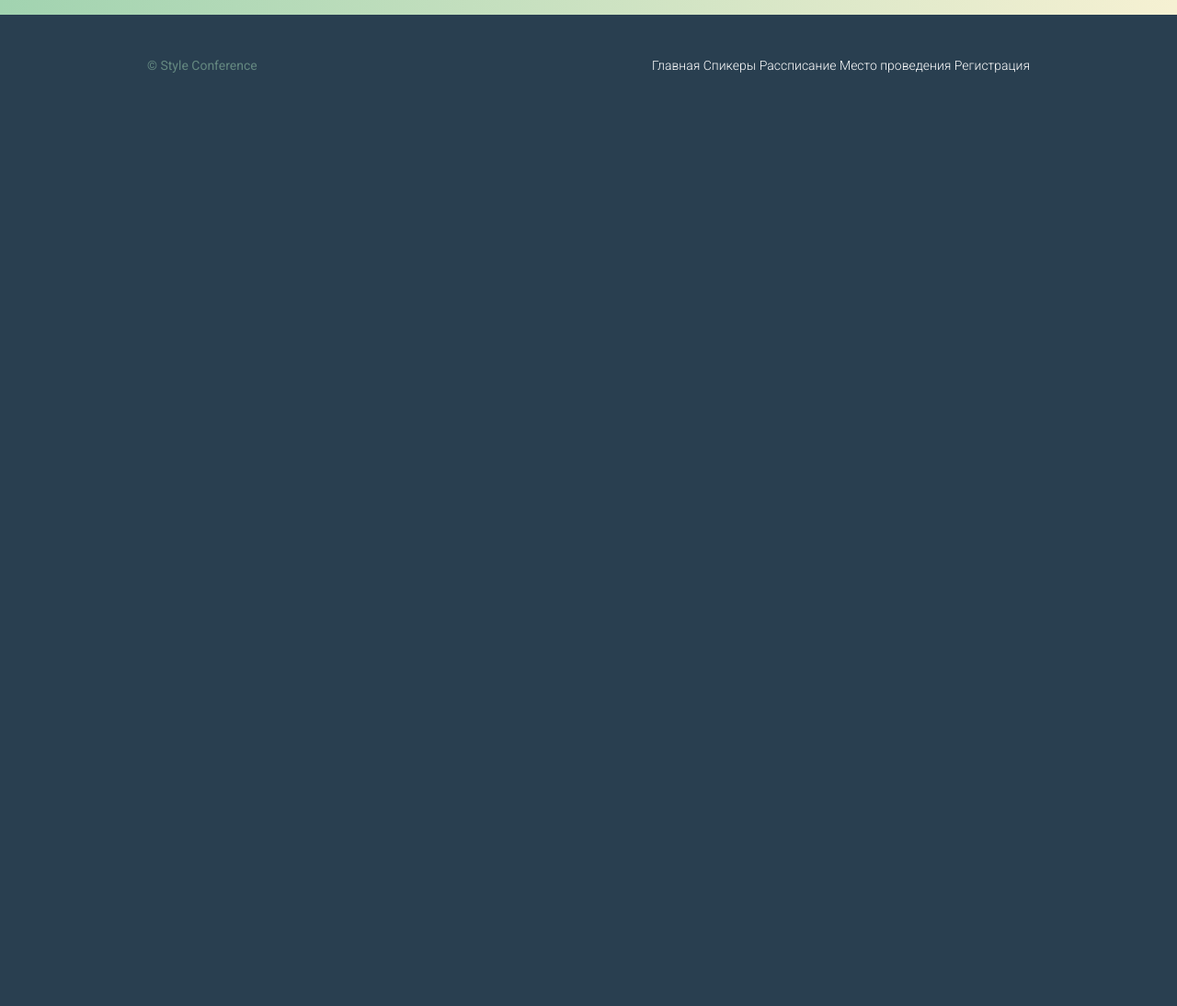
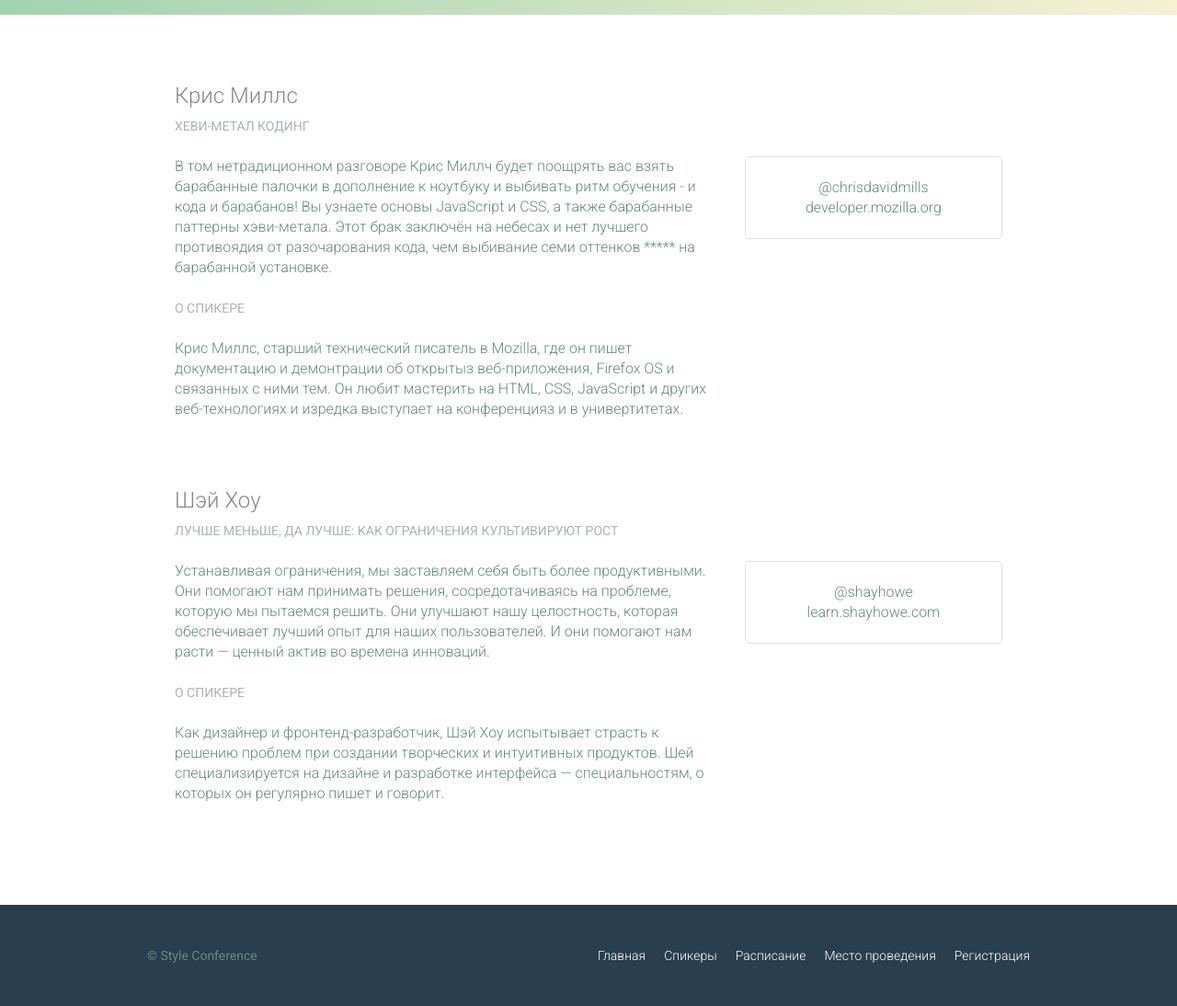
Before and after one commit to ovanse/study-stylesConference, a plain HTML site: page speakers.html in a window 1280 px wide. Shown: the part 380-1474 px from the top of the page at 92% size. Before the commit the page ends 800 px from the top, so only its background shows below. Drawn offline with Linux system fonts and the light colour scheme.

Commit message:
after lists

```diff
--- a/assets/stylesheets/main.css
+++ b/assets/stylesheets/main.css
@@ -310,3 +310,27 @@ ClearFix
 .nav {
   text-align: right;
 }
+.nav li {
+  display: inline-block;
+  margin: 0 10px;
+  vertical-align: top;
+}
+.nav li:last-child {
+  margin-right: 0;
+}
+
+/*
+=================================================
+Спикеры
+=================================================
+*/
+.speaker-info {
+  border: 1px solid #dfe2e5;
+  border-radius: 5px;
+  margin-top: 88px;
+  padding: 22px 0;
+  text-align: center;
+}
+.speaker {
+  margin-bottom: 44px;
+}
--- a/speakers.html
+++ b/speakers.html
@@ -13,11 +13,13 @@
       </h1>
       <h3 class="tagline">24&ndash;26 августа &mdash; Чикаго, штат Иллинойс</h3>
       <nav class="nav primary-nav">
-        <a href="index.html">Главная</a>
-        <a href="speakers.html">Спикеры</a>
-        <a href="schedule.html">Рассписание</a>
-        <a href="venue.html">Место проведения</a>
-        <a href="register.html">Регистрация</a>
+        <ul>
+          <li><a href="index.html">Главная</a></li><!--
+          --><li><a href="speakers.html">Спикеры</a></li><!--
+          --><li><a href="schedule.html">Расписание</a></li><!--
+          --><li><a href="venue.html">Место проведения</a></li><!--
+          --><li><a href="register.html">Регистрация</a></li>
+        </ul>
       </nav>
     </header>
     <section class="row-alt">
@@ -26,14 +28,54 @@
         <p>Мы рады приветствовать более двадцати спикеров, готовых представить новейшие технологии в отрасли. Готовьтесь к вдохновляющей феерии.</p>
       </div>
     </section>
-    <footer class="container primary-footer group">
+    <section class="row">
+      <div class="grid">
+        <section class="speaker" id="chris-mills">
+          <div class="col-2-3">
+            <h2>Крис Миллс</h2>
+            <h5>Хеви-метал кодинг</h5>
+            <p>В том нетрадиционном разговоре Крис Миллч будет поощрять вас взять барабанные палочки в дополнение к ноутбуку и выбивать ритм обучения - и кода и барабанов! Вы узнаете основы JavaScript и CSS, а также барабанные паттерны хэви-метала. Этот брак заключён на небесах и нет лучшего противоядия от разочарования кода, чем выбивание семи оттенков ***** на барабанной установке.</p>
+            <h5>О спикере</h5>
+            <p>Крис Миллс, старший технический писатель в Mozilla, где он пишет документацию и демонтрации об открытыз веб-приложения, Firefox OS и связанных с ними тем. Он любит мастерить на HTML, CSS, JavaScript и других веб-технологиях и изредка выступает на конференцияз и в универтитетах.</p>
+          </div><!--
+          --><aside class="col-1-3">
+            <div class="speaker-info">
+              <ul>
+                <li><a href="https://twitter.com/chrisdavidmills">@chrisdavidmills</a></li>
+                <li><a href="http://developer.mozilla.org">developer.mozilla.org</a></li>
+              </ul>
+            </div>
+          </aside>
+        </section>
+        <section class="speaker" id="shay-howe">
+          <div class="col-2-3">
+            <h2>Шэй Хоу</h2>
+            <h5>Лучше меньше, да лучше: как ограничения культивируют рост</h5>
+            <p>Устанавливая ограничения, мы заставляем себя быть более продуктивными. Они помогают нам принимать решения, сосредотачиваясь на проблеме, которую мы пытаемся решить. Они улучшают нашу целостность, которая обеспечивает лучший опыт для наших пользователей. И они помогают нам расти — ценный актив во времена инноваций.</p>
+            <h5>О спикере</h5>
+            <p>Как дизайнер и фронтенд-разработчик, Шэй Хоу испытывает страсть к решению проблем при создании творческих и интуитивных продуктов. Шей специализируется на дизайне и разработке интерфейса — специальностям, о которых он регулярно пишет и говорит.</p>
+          </div><!--
+          --><aside class="col-1-3">
+            <div class="speaker-info">
+              <ul>
+                <li><a href="https://twitter.com/shayhowe">@shayhowe</a></li>
+                <li><a href="http://learn.shayhowe.com">learn.shayhowe.com</a></li>
+              </ul>
+            </div>
+          </aside>
+        </section>
+      </div>
+    </section>
+    <footer class="primary-footer container group">
       <small>&copy; Style Conference</small>
       <nav class="nav">
-        <a href="index.html">Главная</a>
-        <a href="speakers.html">Спикеры</a>
-        <a href="schedule.html">Рассписание</a>
-        <a href="venue.html">Место проведения</a>
-        <a href="register.html">Регистрация</a>
+        <ul>
+          <li><a href="index.html">Главная</a></li><!--
+          --><li><a href="speakers.html">Спикеры</a></li><!--
+          --><li><a href="schedule.html">Расписание</a></li><!--
+          --><li><a href="venue.html">Место проведения</a></li><!--
+          --><li><a href="register.html">Регистрация</a></li>
+        </ul>
       </nav>
     </footer>
   </body>
```
Also changed, not shown: index.html (+20 -13 lines), register.html (+14 -10 lines), schedule.html (+15 -11 lines), venue.html (+16 -12 lines).
